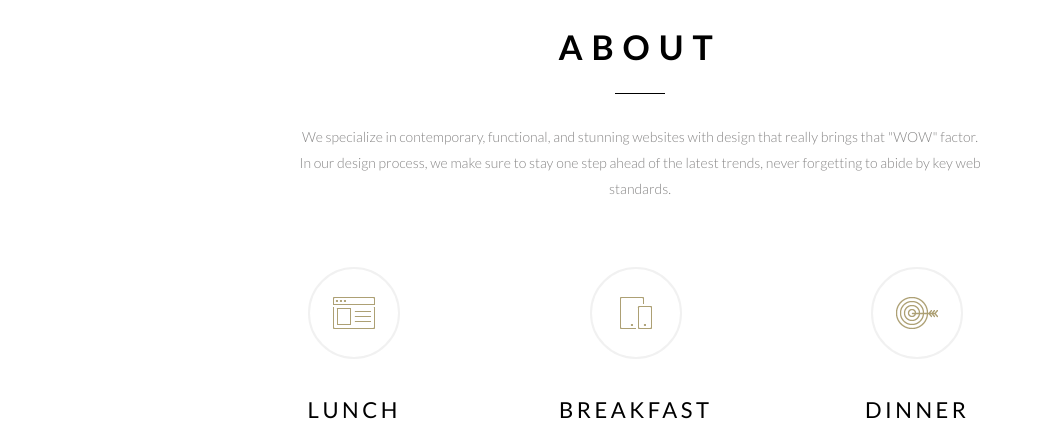
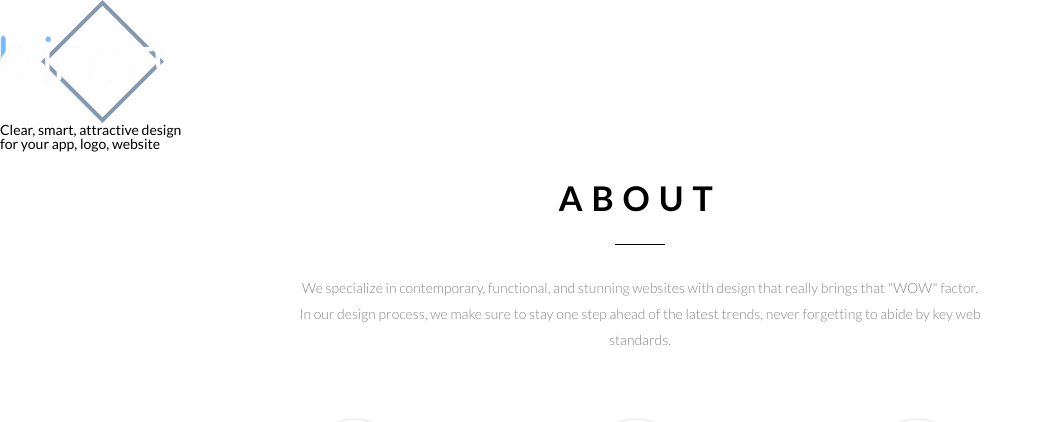
Before and after one commit to ProtooFeorum/Website, a PHP site: page / in a window 1280 px wide. Shown: the top 422 px of the page, without its empty margins (0-1043 px from the left). Run offline with PHP 8.4, Linux system fonts and the light colour scheme.

Commit message:
Старт интро

```diff
--- a/Rewrite/index.html
+++ b/Rewrite/index.html
@@ -8,6 +8,19 @@
     <title>Document</title>
 </head>
 <body>
+    <div class="intro">
+        <div class="intro__body">
+            <div class="intro__logo">
+                <img src="img/logo/Logo.png" alt="">
+            </div>
+            <div class="intro__text">
+                <p>Clear, smart, attractive design</p>
+                <p>for your app, logo, website</p>
+            </div>
+            <div class="intro__button"></div>
+            <div class="intro_arrow"></div>
+        </div>
+    </div>
     <div class="about">
         <div class="about__body">
             <div class="about__header">
--- a/Rewrite/style.css
+++ b/Rewrite/style.css
@@ -60,6 +60,11 @@
 body{
   font-family: Lato;
 }
+.intro__body{}
+.intro__logo{}
+.intro__text{}
+.intro__button{}
+.intro__arrow{}
 
 .about__body{
     max-width: 823px;
```
Also changed, not shown: Rewrite/img/logo/BG.png (added), Rewrite/img/logo/Logo.png (added).
